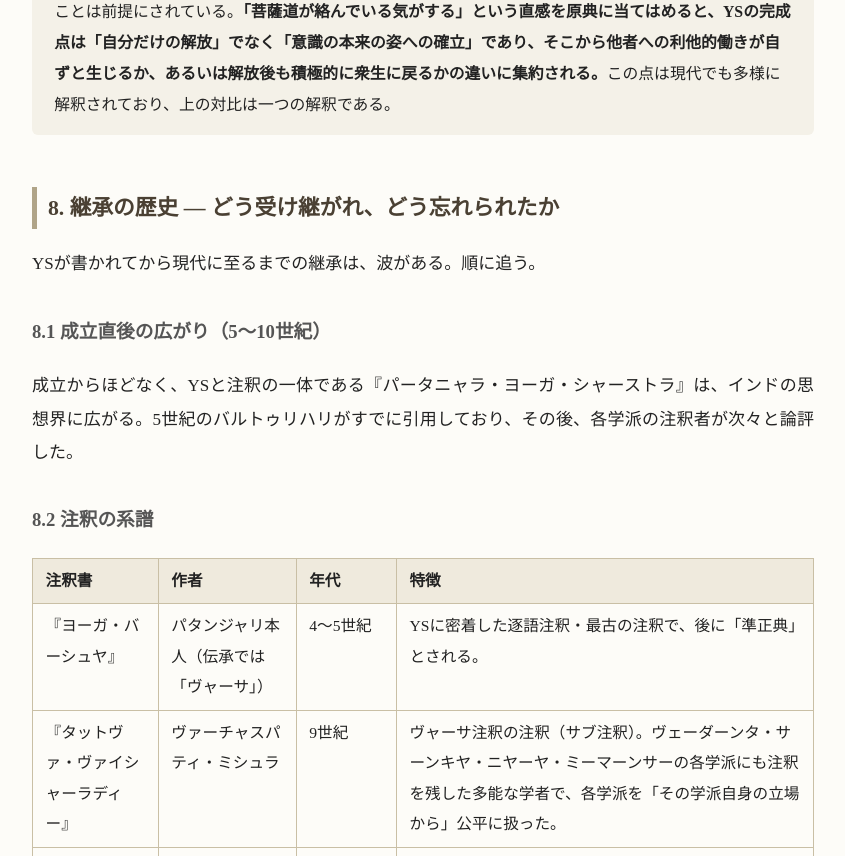
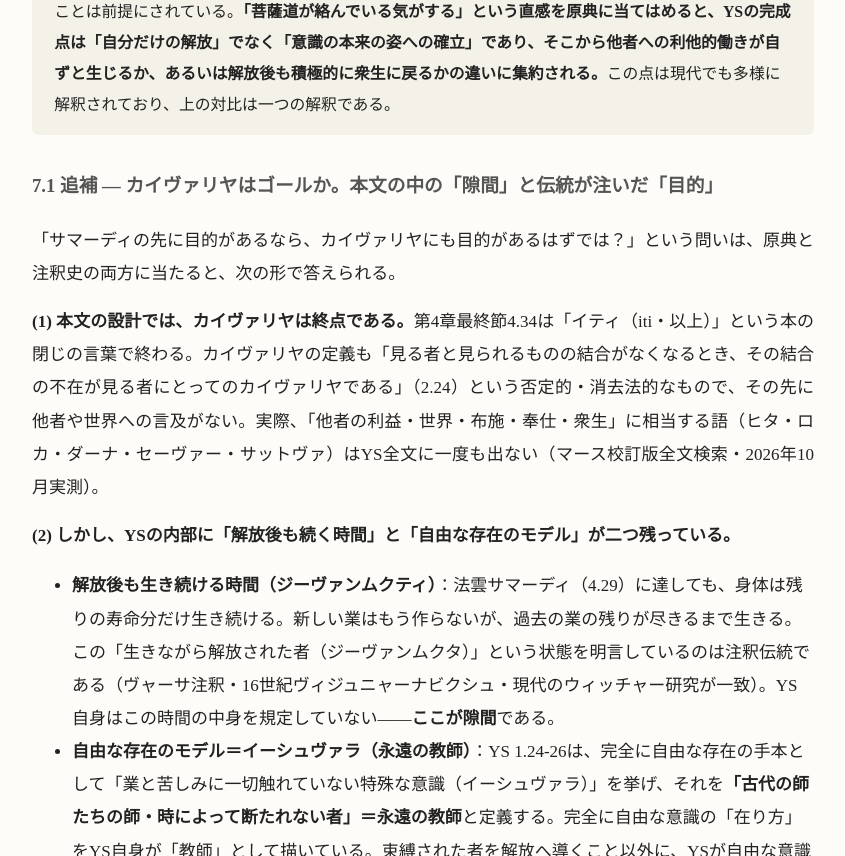
Before and after one commit to rn-hash/sivananda-ja, a plain HTML site: page patanjali_ashtanga.html in a window 1280 px wide. Shown: the part 11144-12000 px from the top of the page, without its empty margins (217-1062 px from the left). Drawn offline with Linux system fonts and the light colour scheme.

Commit message:
Add section 7.1: kaivalya and the after-liberation gap (jivanmukti, Ishvara, later tradition's reading)

```diff
--- a/patanjali_ashtanga.html
+++ b/patanjali_ashtanga.html
@@ -258,6 +258,23 @@ hr { border: none; border-top: 1px solid #d8d0bc; margin: 2.5em 0; }
 
 <div class="note"><strong>菩薩道との対比（あくまで比較・解釈の節）</strong>：ここに、YSと大乗仏教の菩薩道（大乗仏教で、すべての衆生の救済を目的に悟りを求める道）の決定的な違いがある。YSのカイヴァリヤは、<strong>「意識が本来の姿に確立する」ことで行き止まりのない完成に至る</strong>。菩薩道では、悟りに至る者は<strong>その悟りを「自分一人で完成させず」衆生の救済に使う</strong>ために、意識的に悟りの後に留まらず輪廻に戻る。つまり、YSの「カイヴァリヤ＝独在」と、菩薩道の「悟り後の回向＝衆生への捧げ」は、<strong>最終段階の「その後どうするか」について正反対の選択</strong>をしている。ただしYSにも1.33に「慈愛（マイトリー）・慈悲（カルナー）・喜び（ムディター）・捨（ウペークシャー）」の四つの態度が登場し、ヨーガの実践者が他人への慈悲を持つことは前提にされている。<strong>「菩薩道が絡んでいる気がする」という直感を原典に当てはめると、YSの完成点は「自分だけの解放」でなく「意識の本来の姿への確立」であり、そこから他者への利他的働きが自ずと生じるか、あるいは解放後も積極的に衆生に戻るかの違いに集約される。</strong>この点は現代でも多様に解釈されており、上の対比は一つの解釈である。</div>
 
+<h3>7.1 追補 ― カイヴァリヤはゴールか。本文の中の「隙間」と伝統が注いだ「目的」</h3>
+
+<p>「サマーディの先に目的があるなら、カイヴァリヤにも目的があるはずでは？」という問いは、原典と注釈史の両方に当たると、次の形で答えられる。</p>
+
+<p><strong>(1) 本文の設計では、カイヴァリヤは終点である。</strong>第4章最終節4.34は「イティ（iti・以上）」という本の閉じの言葉で終わる。カイヴァリヤの定義も「見る者と見られるものの結合がなくなるとき、その結合の不在が見る者にとってのカイヴァリヤである」（2.24）という否定的・消去法的なもので、その先に他者や世界への言及がない。実際、「他者の利益・世界・布施・奉仕・衆生」に相当する語（ヒタ・ロカ・ダーナ・セーヴァー・サットヴァ）はYS全文に一度も出ない（マース校訂版全文検索・2026年10月実測）。</p>
+
+<p><strong>(2) しかし、YSの内部に「解放後も続く時間」と「自由な存在のモデル」が二つ残っている。</strong></p>
+
+<ul>
+<li><strong>解放後も生き続ける時間（ジーヴァンムクティ）</strong>：法雲サマーディ（4.29）に達しても、身体は残りの寿命分だけ生き続ける。新しい業はもう作らないが、過去の業の残りが尽きるまで生きる。この「生きながら解放された者（ジーヴァンムクタ）」という状態を明言しているのは注釈伝統である（ヴャーサ注釈・16世紀ヴィジュニャーナビクシュ・現代のウィッチャー研究が一致）。YS自身はこの時間の中身を規定していない――<strong>ここが隙間</strong>である。</li>
+<li><strong>自由な存在のモデル＝イーシュヴァラ（永遠の教師）</strong>：YS 1.24-26は、完全に自由な存在の手本として「業と苦しみに一切触れていない特殊な意識（イーシュヴァラ）」を挙げ、それを<strong>「古代の師たちの師・時によって断たれない者」＝永遠の教師</strong>と定義する。完全に自由な意識の「在り方」をYS自身が「教師」として描いている。束縛された者を解放へ導くこと以外に、YSが自由な意識の「用途」を描いているとすれば、そこである。</li>
+</ul>
+
+<p><strong>(3) その隙間に、ヨーガ伝統自身が「他者のための働き」を書き込んだ。</strong>現代の代表的な注釈書の一つ（ビハール・スクール『四つの章の自由』）は、この段階の解脱者についてこう読む。「個人の解放は解放ではない。解放者は戦いを続ける。苦しみと、苦しみの原因と戦い続け、善き生の道を地に広め続ける。苦しむ何百万人に道を示し終えたと感じたとき、はじめて自然の領域を超える」。また「徳の雲（法雲）」を「下の世界に祝福の雨を降らす雲」と読む注釈の流れもある。これはほぼ菩薩道と同型の読みであり、YS本文に書かれたものではないが、<strong>YSの内部の隙間に注ぎ込まれた伝統の読み</strong>である。</p>
+
+<p><strong>(4) まとめ</strong>：YS本文の設計では、カイヴァリヤはゴールであり、その先に目的は書かれていない。しかし<strong>「ゴールに達した後も生き続ける時間」（ジーヴァンムクティ）と「自由な存在のモデル」（イーシュヴァラ＝永遠の教師）という二つの構造がYSに残っており</strong>、後代のヨーガ伝統はそこに「苦しむ衆生のための働き」を書き込んできた。菩薩道が「悟りの中に救済を設計する」のに対し、ヨーガは「悟りの外枠に、自由な存在が他者のために在る余地を残す」。ここに、二つの伝統が「絡み合いながら分かれる」実体がある。</p>
+
 <h2 id="s8">8. 継承の歴史 ― どう受け継がれ、どう忘れられたか</h2>
 
 <p>YSが書かれてから現代に至るまでの継承は、波がある。順に追う。</p>
```
